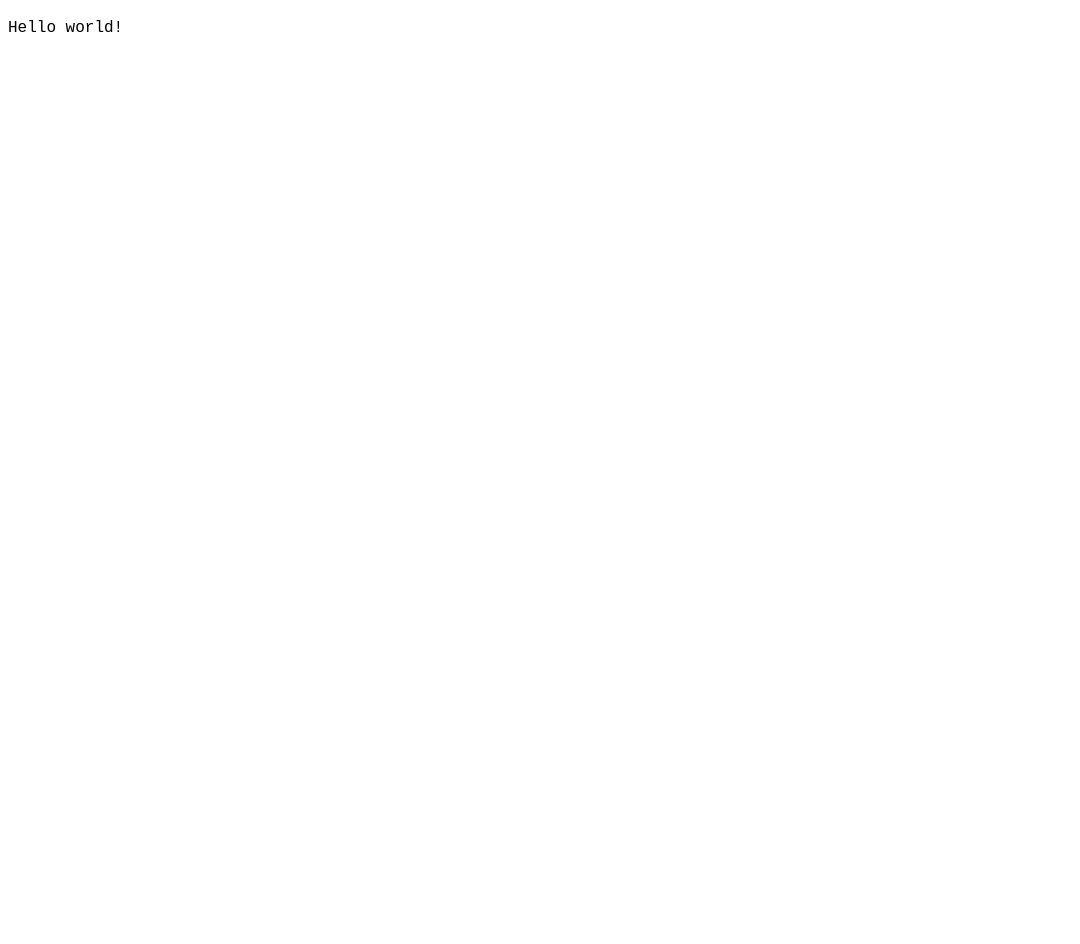
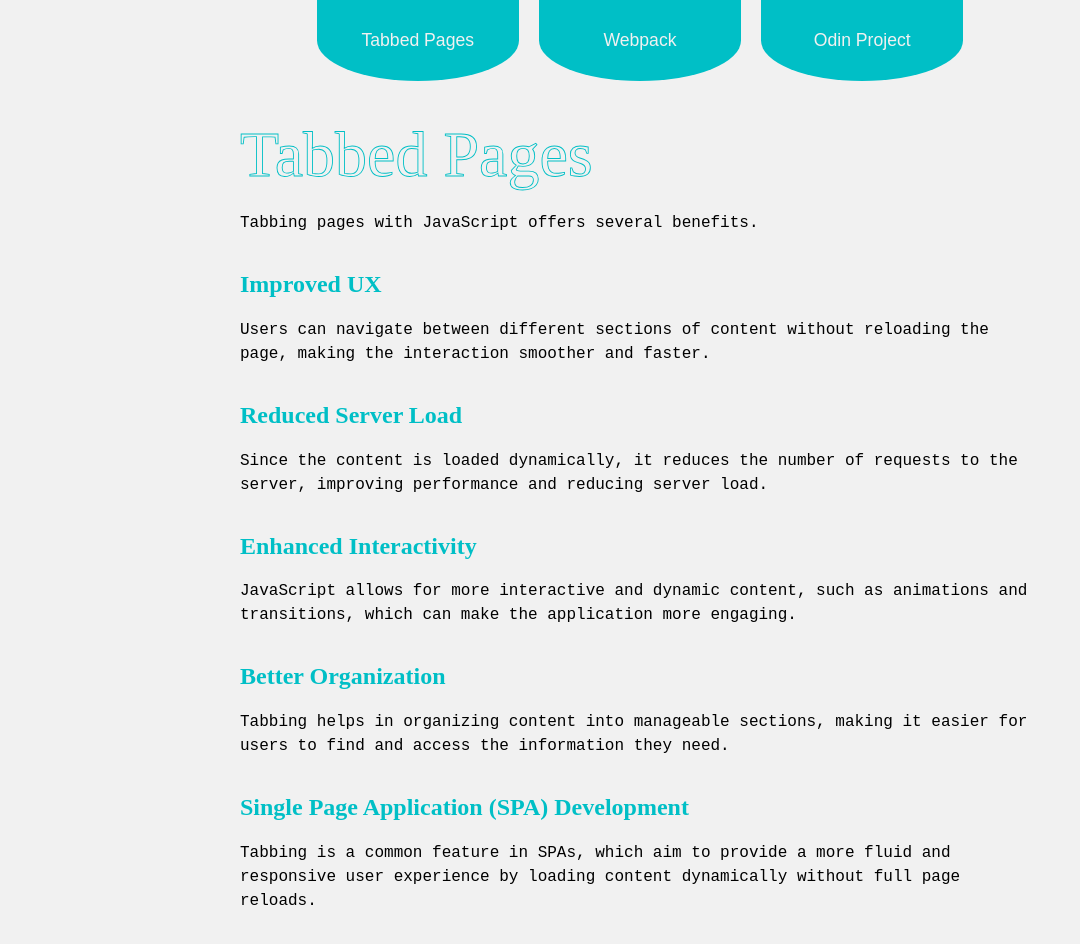
Before and after one commit to CorbanPendrak/TOP-tabbed-pages, a website built with webpack: page src/index.html in a window 1280 px wide. Shown: the whole page, without its empty margins (0-1080 px from the left). Before the commit the page ends 800 px from the top, so only its background shows below. Built offline with nearby package versions, Linux system fonts and the light colour scheme.

Commit message:
Add Tabbed Pages content

```diff
--- a/src/index.css
+++ b/src/index.css
@@ -1,4 +1,79 @@
+:root {
+	--color-primary: #00bfc6;
+	--color-secondary: #f1f1f1;
+}
+
+body {
+    display: flex;
+    flex-direction: column;
+    align-items: center;
+	margin-top: 0;
+	background-color: var(--color-secondary);
+}
+
+#tabbed-navigation {
+	display: flex;
+	justify-content: center;
+	gap: 20px;
+	width: 80%;
+}
+
+.tabbed-button {
+	background-color: var(--color-primary);
+	color: var(--color-secondary);
+
+	border-style: none;
+	border-radius: 0% 0% 50% 50%;
+
+	padding: 30px 20px;
+	width: 20%;
+	font-size: 1.1em;
+}
+
+#content {
+    display: flex;
+    flex-direction: column;
+    padding: 20px;
+    width: 80%;
+    max-width: 800px;
+}
+
+svg {
+	width: fit-content;
+	height: fit-content;
+	margin-top: 10px;
+}
+
+svg text {
+	animation: stroke 5s infinite alternate;
+	stroke-width: 0.5;
+	fill-opacity: 0;
+	stroke: var(--color-primary);
+	font-size: 4em;
+}
+
+@keyframes stroke {
+	0%   {
+		stroke-dashoffset: 25%;
+		stroke-dasharray: 0 50%;
+		stroke-width: 0.5;
+	}
+	75%  {
+		stroke-width: 1;
+	}
+	100% {
+		stroke-width: 0.9;
+		stroke-dashoffset: -25%;
+		stroke-dasharray: 50% 0;
+	}
+}
+
+h2 {
+	color: var(--color-primary);
+}
+
 p {
     line-height: 1.5em;
     font-family: "American Typewriter", monospace;
+	margin-top: 0;
 }
--- a/src/index.html
+++ b/src/index.html
@@ -1,10 +1,57 @@
 <!DOCTYPE html>
 <html lang="en">
 <head>
-    <meta charset="UTF-8">
-    <title>Tabbed Pages</title>
+	<meta charset="UTF-8">
+	<title>Tabbed Pages</title>
 </head>
 <body>
-    <p id="content"></p>
+	<nav id="tabbed-navigation">
+		<button class="tabbed-button" id="page1">Tabbed Pages</button>
+		<button class="tabbed-button" id="page2">Webpack</button>
+		<button class="tabbed-button" id="page3">Odin Project</button>
+	</nav>
+<div id="content">
+	<svg viewBox="0 0 800 100" preserveAspectRatio="xMidYMid meet">
+		<text class="animated-text" y="50%" dominant-baseline="middle">Tabbed Pages</text>
+	</svg>
+	<p>
+		Tabbing pages with JavaScript offers several benefits.
+	</p>
+	<h2>
+		Improved UX
+	</h2>
+	<p>
+		Users can navigate between different sections of content without reloading the page,
+		making the interaction smoother and faster.
+	</p>
+	<h2>
+		Reduced Server Load
+	</h2>
+	<p>
+		Since the content is loaded dynamically, it reduces the number of requests to the server,
+		improving performance and reducing server load.
+	</p>
+	<h2>
+		Enhanced Interactivity
+	</h2>
+	<p>
+		JavaScript allows for more interactive and dynamic content, such as animations and transitions, which can make
+		the application more engaging.
+	</p>
+	<h2>
+		Better Organization
+	</h2>
+	<p>
+		Tabbing helps in organizing content into manageable sections, making it easier for users to find and access the
+		information they need.
+	</p>
+	<h2>
+		Single Page Application (SPA) Development
+	</h2>
+	<p>
+		Tabbing is a common feature in SPAs, which aim to provide a more fluid and responsive user experience by loading
+		content dynamically without full page reloads.
+	</p>
+</div>
 </body>
 </html>
--- a/src/index.js
+++ b/src/index.js
@@ -2,4 +2,23 @@ import { greeting } from './greeting.js';
 import "./index.css"
 
 console.log(greeting);
-document.getElementById("content").innerText = greeting;
+//document.getElementById("content").innerText = greeting;
+
+const texts = ["Tabbed Pages", "By Corban Pendrak"];
+let index = 0;
+let alternating = true;
+const textElement = document.getElementsByClassName("animated-text")[0];
+textElement.textContent = texts[index];
+
+function changeText() {
+    if (alternating) {
+        alternating = !alternating;
+        return;
+    }
+
+	textElement.textContent = texts[index];
+	index = (index + 1) % texts.length;
+    alternating = !alternating;
+}
+
+textElement.addEventListener("animationiteration", changeText);
```
